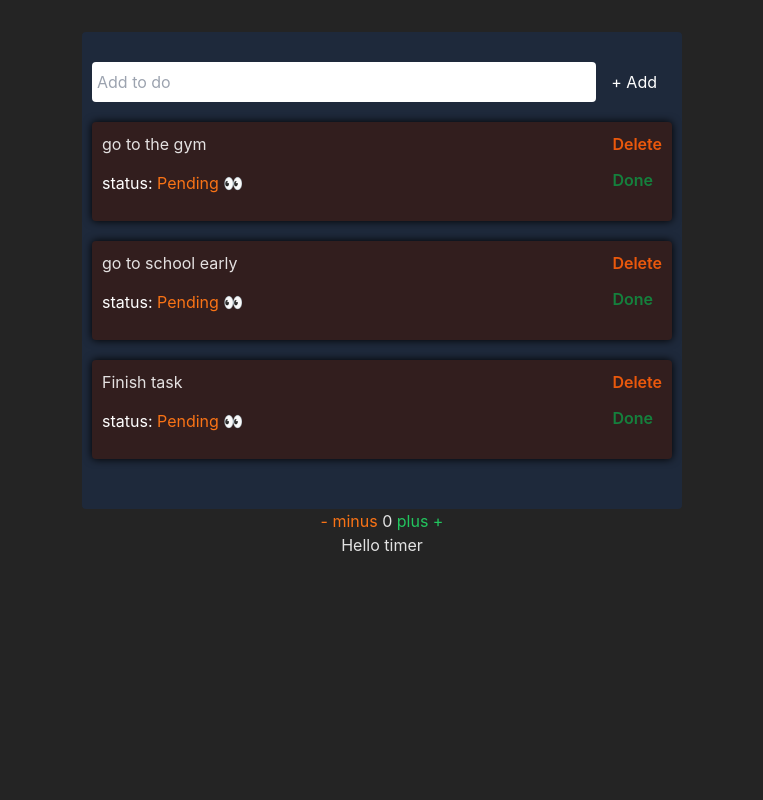
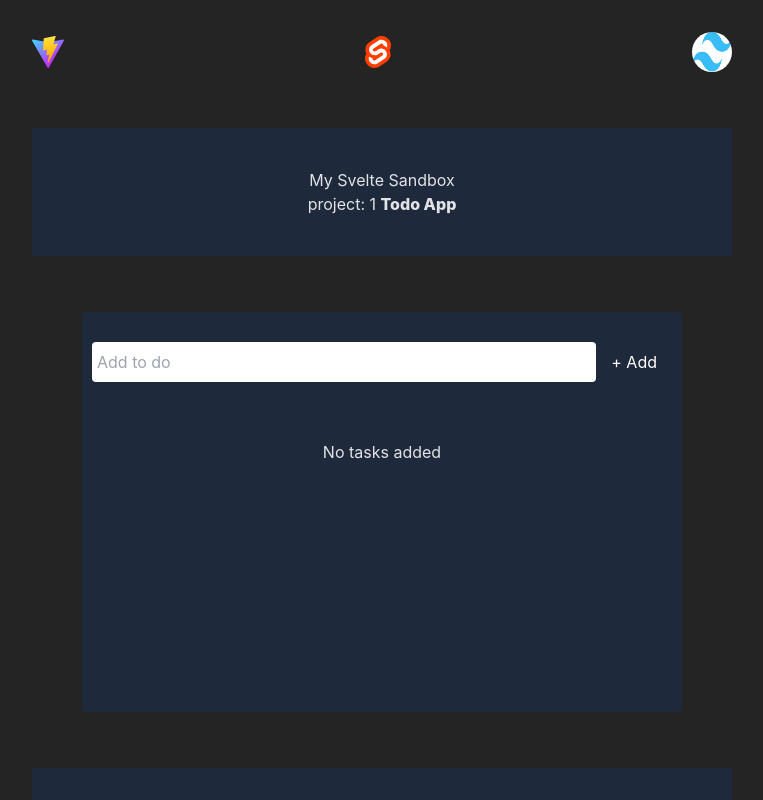
Before and after one commit to RashJrEdmund/svelte-app, a Svelte app: page / in a window 1280 px wide. Shown: the top 800 px of the page, without its empty margins (258-1021 px from the left). Built offline with nearby package versions, Linux system fonts and the light colour scheme.

Commit message:
wrote function to map out projects

```diff
--- a/src/App.svelte
+++ b/src/App.svelte
@@ -1,26 +1,55 @@
 <script lang="ts">
   import TailwindCss from "./TailwindCSS.svelte";
   import svelteLogo from "./assets/svelte.svg";
+  import tailwindLogo from "./assets/tailwindLogo.png";
   import viteLogo from "/vite.svg";
   import Counter from "./components/Counter/index.svelte";
   import Todo from "./pages/todo/index.svelte";
   import Timer from "./pages/timer/+page.svelte";
 
-  const staticval: number = 2;
+  import ProjectDelimeter from "./components/ProjectDelimeter/ProjectDelimeter.svelte";
+
+  console.log("type", typeof Todo);
+
+  type ProjectType = {
+    title: string;
+    component: typeof Todo;
+    index?: boolean;
+  };
+
+  const Projects: ProjectType[] = [
+    {
+      index: true,
+      title: "Todo App",
+      component: Todo,
+    },
+    {
+      title: "Plus minus",
+      component: Counter,
+    },
+    {
+      title: "Stop Watch",
+      component: Timer,
+    },
+  ];
 </script>
 
 <TailwindCss />
-<main >
-  <section class="container min-w-[220px] bg-slate-800 mx-auto p-[20px_0] rounded">
-    <Todo />
-  </section>
-  <Counter />
-  <Timer />
+<main>
+  <div
+    class="flex mx-auto mb-[40px] items-center justify-between w-[min(97vw,_700px)]"
+  >
+    <img src={viteLogo} alt="vite logo" />
+    <img src={svelteLogo} alt="svelte Logo" />
+    <img
+      src={tailwindLogo}
+      alt="tailwind Logo"
+      class="rounded-full w-[40px] h-[40px]"
+    />
+  </div>
+
+  {#each Projects as { title, index, component: Component } (title)}
+    <ProjectDelimeter {title} {index} />
+    <Component />
+  {/each}
 </main>
-
-<style>
-  .container {
-    width: min(97vw, 600px);
-    margin: 0 auto;
-  }
-</style>
--- /dev/null
+++ b/src/components/ProjectDelimeter/ProjectDelimeter.svelte
@@ -0,0 +1,19 @@
+<script lang="ts">
+    export let title: string;
+    export let index: boolean = false;
+</script>
+
+<section
+    class="w-[min(97vw,_700px)] mx-auto my-14 py-10 hover:text-green-600 bg-slate-800"
+>
+    <h1>
+        {#if index}
+            My Svelte Sandbox
+            <br />
+            project: 1
+        {:else}
+            Next project 🥳:
+        {/if}
+        <span class="font-extrabold"> {title ?? ""}</span>
+    </h1>
+</section>
--- a/src/components/TodoComponents/Card.svelte
+++ b/src/components/TodoComponents/Card.svelte
@@ -5,6 +5,7 @@
 </script>
 
 <div class="flex items-start flex-col flex-wrap p-[10px]">
+    {#if tasksArray.length > 0}
         {#each tasksArray as { id, name, completed } (id)}
             <div
                 class="card flex flex-col items-start bg-[#321E1E] w-full h-fit min-h-[99px] mb-5 rounded p-[10px] relative drop-shadow-[0_0_4px_#000]"
@@ -15,7 +16,9 @@
 
                 <p class="text-white bottom-0 left-0 mt-[15px]">
                     status:
-                <span class={completed ? "text-green-500" : "text-orange-500"}>
+                    <span
+                        class={completed ? "text-green-500" : "text-orange-500"}
+                    >
                         {completed ? "Completed ✅" : "Pending 👀"}
                     </span>
                 </p>
@@ -24,4 +27,7 @@
                 <!-- custom events that've been dispatched will propagate up if not made use of here.-->
             </div>
         {/each}
+    {:else}
+        <h1 class="w-full flex items-center justify-center min-h-[100px]">No tasks added</h1>
+    {/if}
 </div>
--- a/src/pages/todo/index.svelte
+++ b/src/pages/todo/index.svelte
@@ -5,21 +5,12 @@
     import Form from "../../components/TodoComponents/Form.svelte";
 
     let tasksArray: TasksType[] = [
-        {
-            id: crypto.randomUUID(), // randomly generates a 36 letter long v4 UUID
-            name: "go to the gym",
-            completed: false,
-        },
-        {
-            id: crypto.randomUUID(),
-            name: "go to school early",
-            completed: false,
-        },
-        {
-            id: crypto.randomUUID(),
-            name: "Finish task",
-            completed: false,
-        },
+        // typicall look of a new todo
+        // {
+        //     id: crypto.randomUUID(), // randomly generates a 36 letter long v4 UUID
+        //     name: "go to the gym",
+        //     completed: false,
+        // },
     ];
 
     const handleSubmit = (e: CustomEvent) => {
@@ -52,8 +43,17 @@
     };
 </script>
 
-<main>
+<main
+    class="container min-w-[220px] bg-slate-800 mx-auto p-[20px_0] rounded min-h-[50vh]"
+>
     <Form on:submission={handleSubmit} />
 
     <Card {tasksArray} on:delete={handleDelete} on:done={handleDone} />
 </main>
+
+<style>
+    .container {
+        width: min(97vw, 600px);
+        margin: 0 auto;
+    }
+</style>
```
Also changed, not shown: public/preview_image.png (deleted), src/assets/tailwindLogo.png (added). Lines whose indentation alone changed are shown as unchanged.
